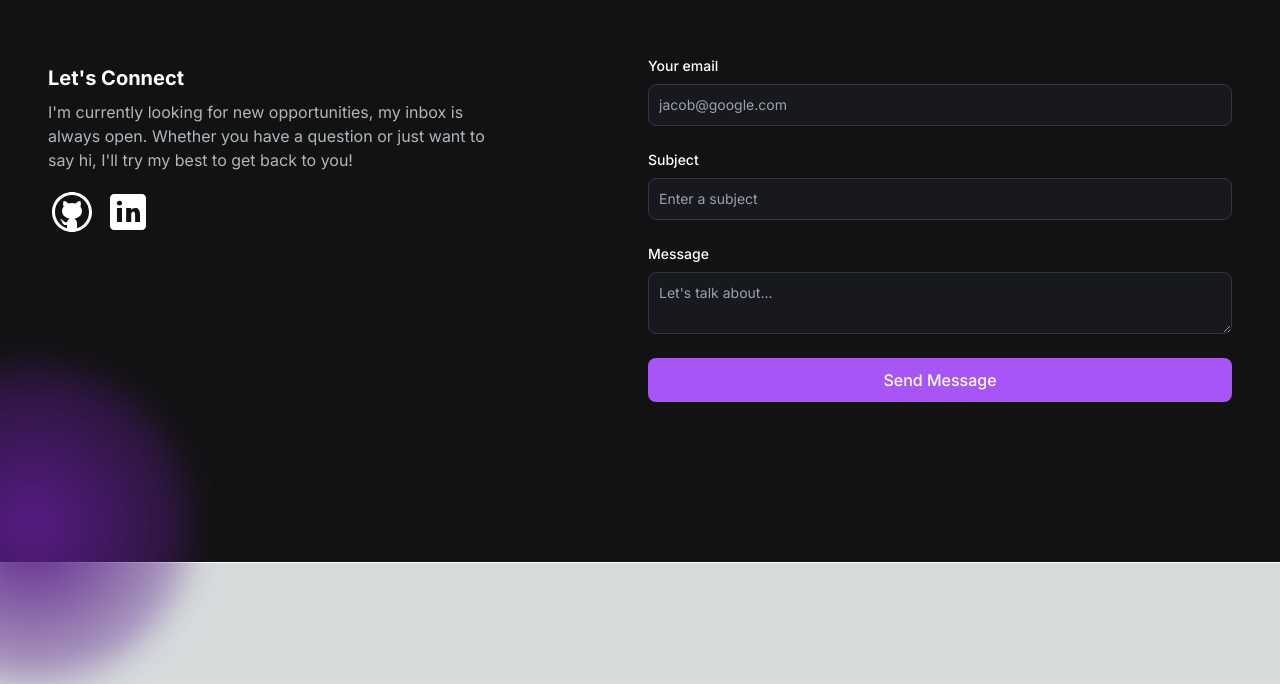
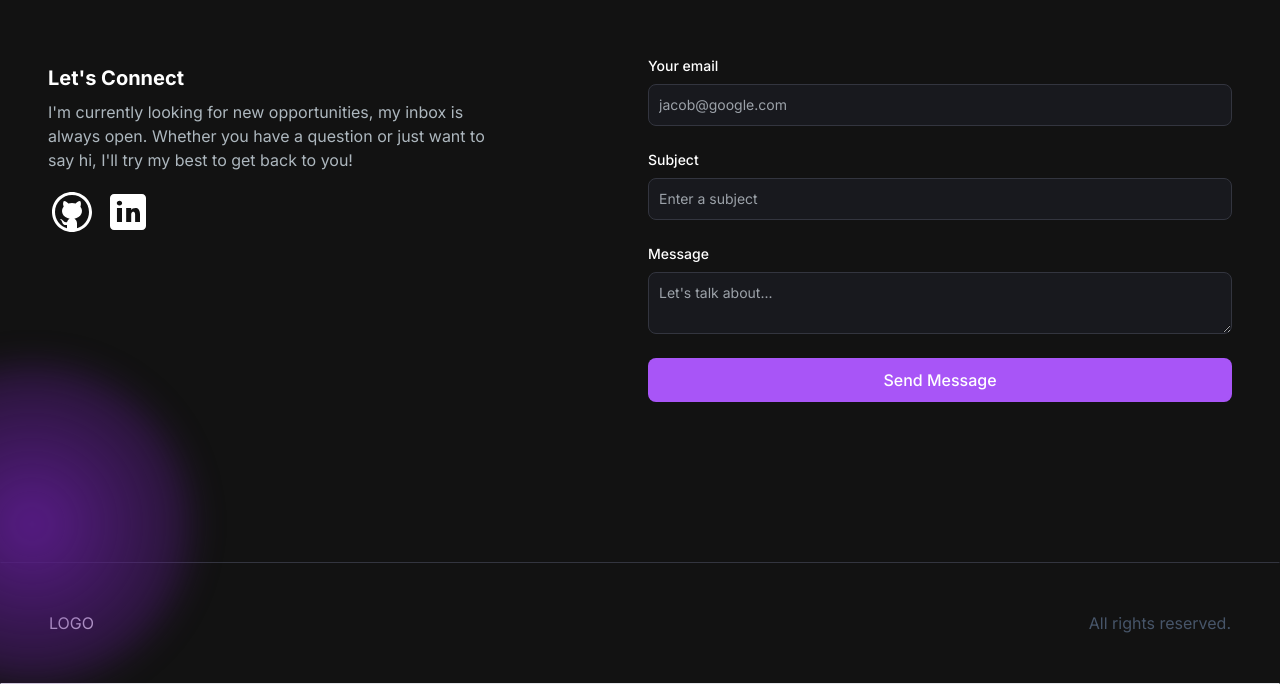
Before and after one commit to ngyongkang/nextjs-portfolio, a Next.js app: page / in a window 1280 px wide. Shown: the part 2717-3401 px from the top of the page. Built offline with nearby package versions, Linux system fonts and the light colour scheme.

Commit message:
added mesh background and finished footer section.

```diff
--- a/src/app/components/ContactSection.jsx
+++ b/src/app/components/ContactSection.jsx
@@ -28,7 +28,7 @@
 function ContactSection() {
   return (
     <section className='grid md:grid-cols-2 my-12 md:my-12 py-24 gap-4 relative'>
-        <div className='bg-[radial-gradient(ellipse_at_center,_var(--tw-gradient-stops))] from-purple-900 to-transparent rounded-full h-80 w-80 z-0 blur-lg absolute top-3/4 -left-4 transform -translate-x-1/2 -translate-1/2'></div>
+        <div className='bg-[radial-gradient(ellipse_at_center,_var(--tw-gradient-stops))] from-purple-900 to-transparent rounded-full h-80 w-80 z-10 blur-lg absolute top-3/4 -left-4 transform -translate-x-1/2 -translate-1/2'></div>
         <div className='z-10'>
             <h5 className='text-xl font-bold text-white my-2'>
                 Let&apos;s Connect
--- /dev/null
+++ b/src/app/components/FooterSection.jsx
@@ -0,0 +1,18 @@
+import React from 'react'
+
+function FooterSection() {
+  return (
+    <footer className='footer border border-t-[#33353F] border-l-transparent border-r-transparent text-white'>
+        <div className='container p-12 flex justify-between'>
+            <span>
+                LOGO
+            </span>
+            <p className='text-slate-600'>
+                All rights reserved.
+            </p>
+        </div>
+    </footer>
+  )
+}
+
+export default FooterSection
--- a/src/app/page.js
+++ b/src/app/page.js
@@ -4,6 +4,7 @@
 import AboutSection from './components/AboutSection';
 import ProjectSection from './components/ProjectSection';
 import ContactSection from './components/ContactSection';
+import FooterSection from './components/FooterSection';
 
 export default function Home() {
   return (
@@ -15,6 +16,7 @@
         <ProjectSection />
         <ContactSection />
       </div>
+      <FooterSection />
     </main>
   )
 };
```
